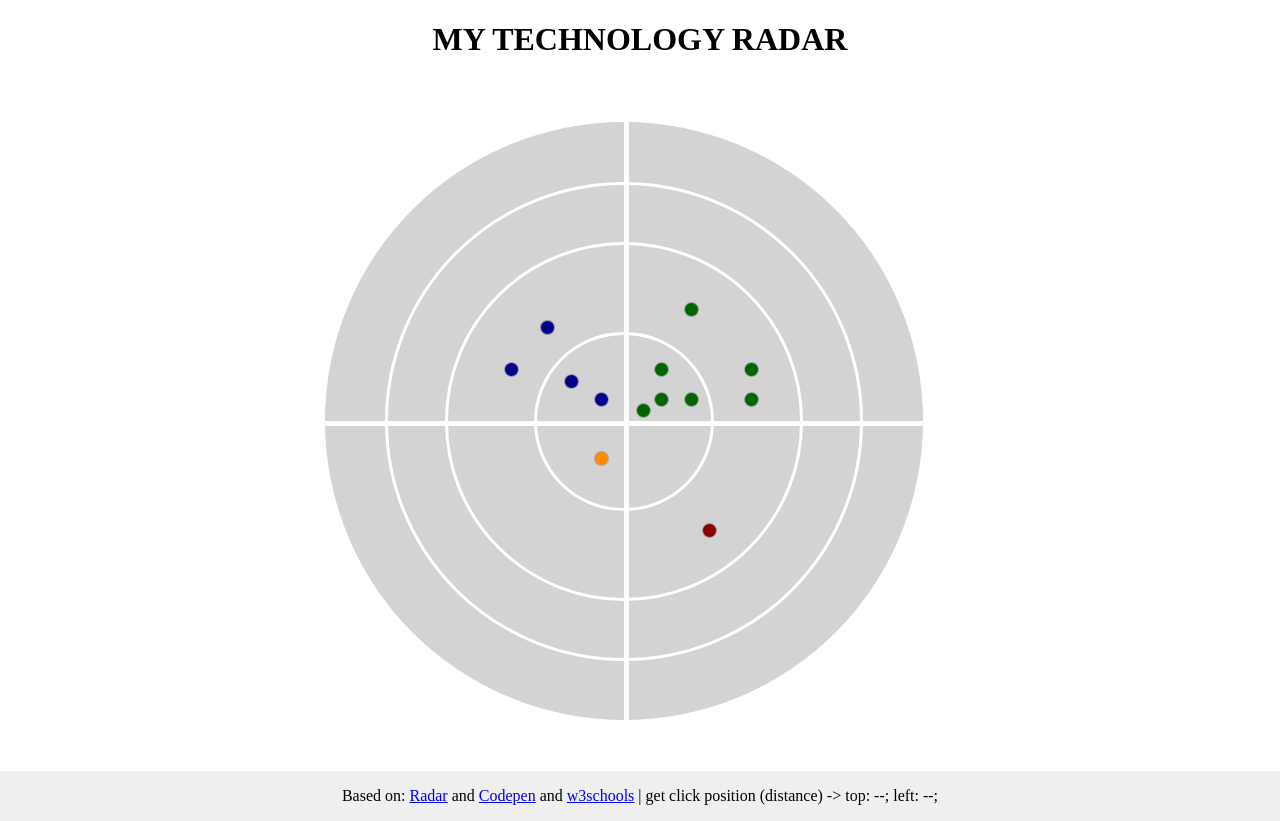
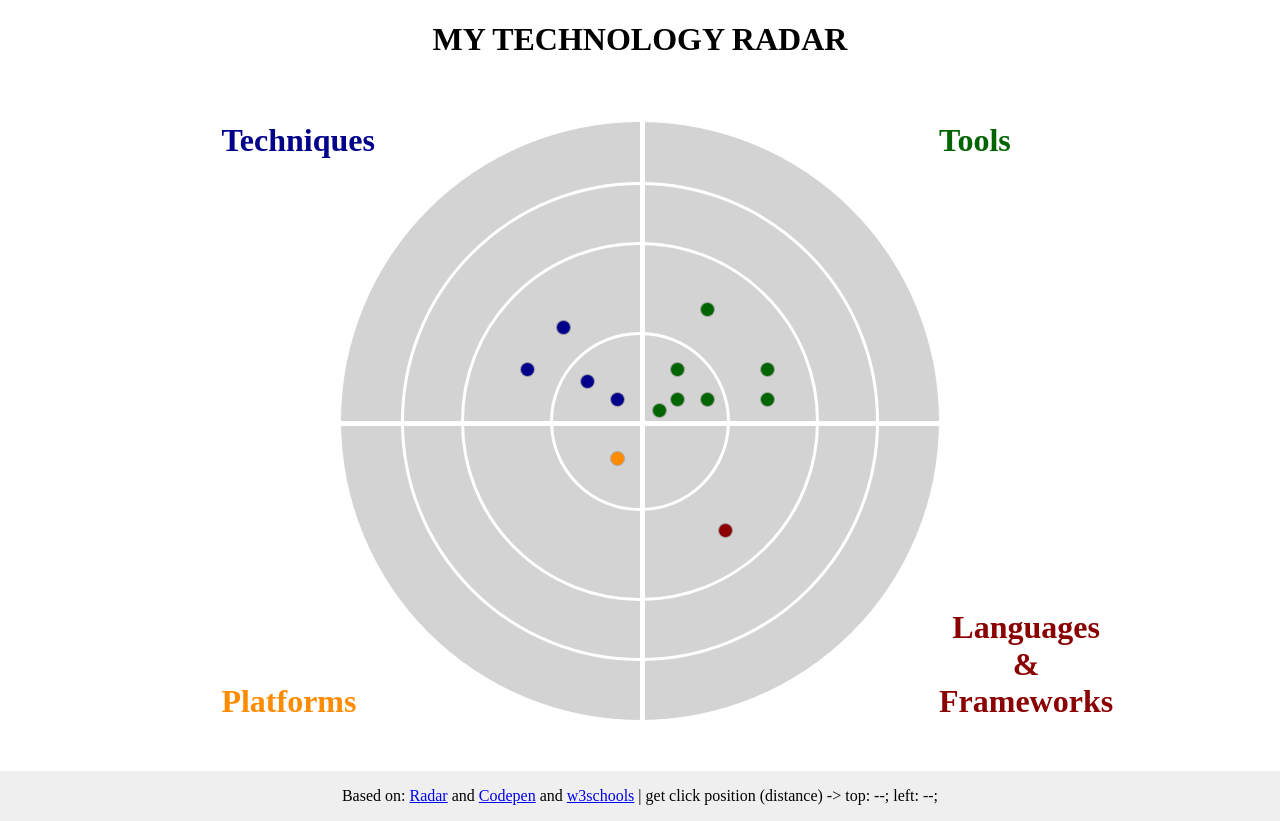
Before and after one commit to celsoagra/radar, a plain HTML site: page index.html in a window 1280 px wide. Drawn offline with Linux system fonts and the light colour scheme.

Commit message:
fix alignment and add labels

```diff
--- a/css/style.css
+++ b/css/style.css
@@ -14,7 +14,7 @@
     border: 1px solid white;
     position: relative;
     background: lightgray;
-    left: 25%;
+    margin:0 auto;
 }
 #radar-inner {
     height: 100%;
@@ -37,10 +37,40 @@
     left: 50%;
 }
 
-/**
-80 ---- 320 ---- 480 ---- 640
-20 ---- 320 ---- 240 ---- 160
-*/
+.float {
+    font-size: 24pt;
+    font-weight: bold;
+    position: absolute;
+    text-align:center;
+}
+
+.float.right {
+     left: 100%;
+}
+
+.float.left {
+    left: -20%;
+}
+
+.float.bottom {
+    bottom: 0;
+}
+
+.technique {
+    color: darkblue;
+}
+
+.platform {
+    color: darkorange;
+}
+
+.tool {
+    color: darkgreen;
+}
+
+.framework {
+    color: darkred;
+}
 
 #radar-inner .inner-circle {
     width: 30%;
--- a/index.html
+++ b/index.html
@@ -20,6 +20,10 @@
             <div class="mid-circle"></div>
             <div class="outer-circle"></div>
             <div class=""></div>
+            <span class="float left technique" >Techniques</span>
+            <span class="float right tool" >Tools</span>
+            <span class="float left bottom platform" >Platforms</span>
+            <span class="float right bottom framework" >Languages & Frameworks</span>
         </div>
         <!-- <div id="hand"></div> -->
     </div>
```
